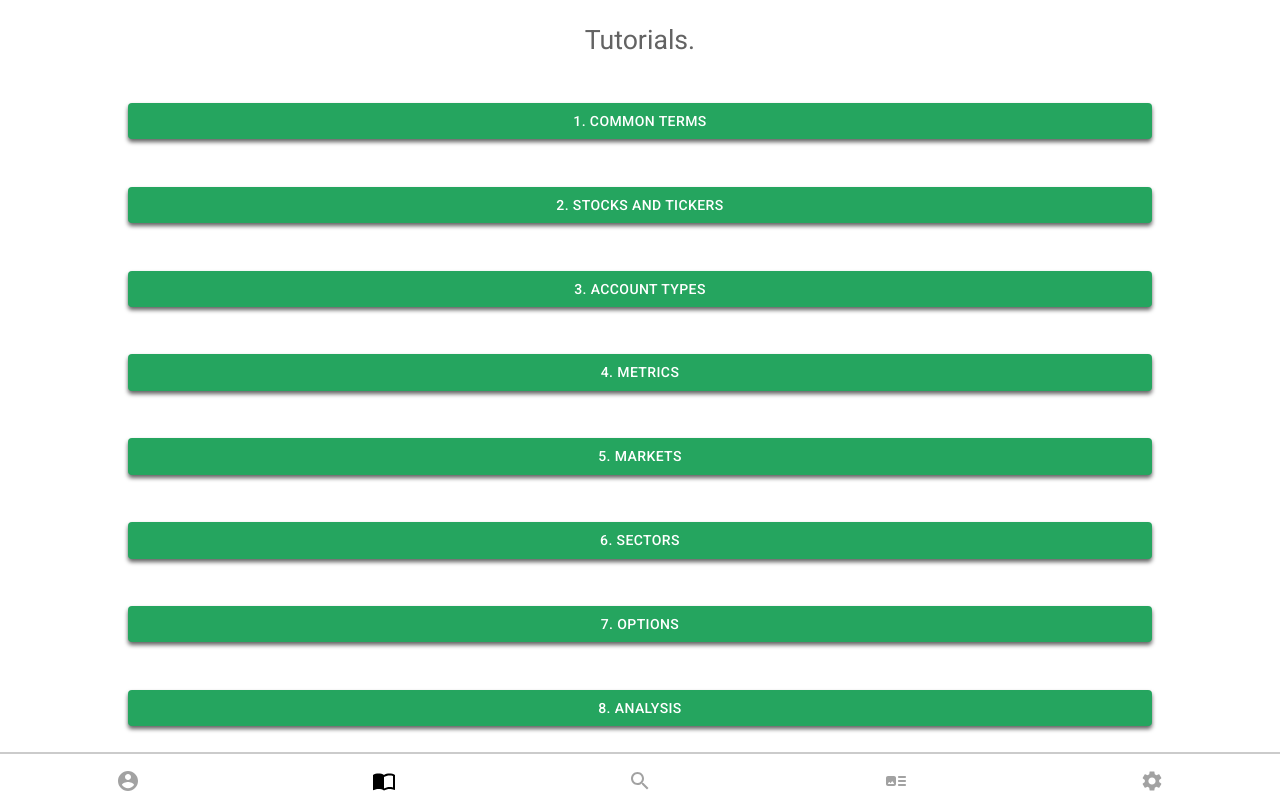
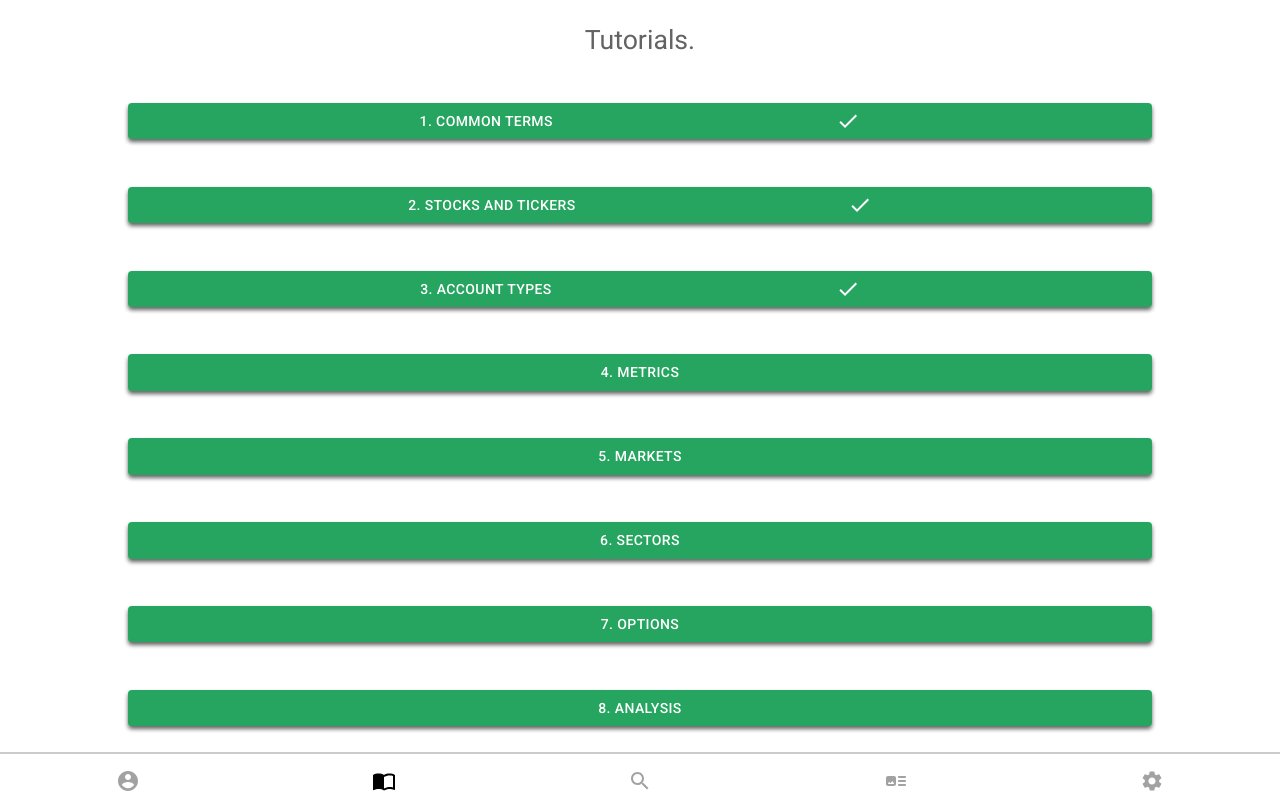
Before and after one commit to CypressJack/stonks-front, a React (Create React App) app: page / in a window 1280 px wide. Both pictures are taken after a click on the button 384 px from the left and 782 px from the top of the page. Built offline with nearby package versions, Linux system fonts and the light colour scheme; no server answers.

Commit message:
implemented search options for stock listings by name and ticker

```diff
--- a/src/App.js
+++ b/src/App.js
@@ -1,37 +1,48 @@
-import React from "react";
+import React, {useState} from "react";
 import "./App.scss";
+
+//Importing API Data hooks and Visual Mode Hooks
 import useApiData from "./hooks/useApiData";
 import useVisualMode from "./hooks/useVisualMode";
 
+//Component Imports
 import News from "./components/news/Index"
 import TickerList from "./components/TickerList";
 import Nav from "./components/Nav";
-import SearchBar from "./components/SearchBar"
+import TutorialPage from "./components/tutorials/TutorialPage";
 import TutorialsList from "./components/tutorials";
-
-// import Button from "@material-ui/core/Button";
 
 // Override styling on any material component in this file
 import "./globalStyleOverride.scss";
 import { StylesProvider } from "@material-ui/core/styles";
-import transitions from "@material-ui/core/styles/transitions";
+
+//Example Tutorial Data
+const title = "Metrics"
+const para1 = "Lorem ipsum, dolor sit amet consectetur adipisicing elit. Impedit libero aut sit dicta voluptatum temporibus consequuntur esse ipsa qui distinctio a corporis, molestias ipsam, repudiandae reiciendis cupiditate accusantium ea provident! Lorem ipsum dolor sit amet consectetur, adipisicing elit. Officiis corrupti neque saepe temporibus ipsum impedit quia eius explicabo, doloribus incidunt aspernatur reiciendis et maxime minima magnam officia ex? Impedit, cumque? Lorem ipsum dolor sit amet consectetur adipisicing elit. Minus, sit illo placeat vitae debitis libero molestiae eum voluptate quia error nostrum. Animi eveniet porro similique tenetur culpa assumenda quibusdam perferendis."
+const sub1 = "But How?"
+const para2 = "Lorem ipsum dolor sit, amet consectetur adipisicing elit. Quis, cupiditate quam inventore provident voluptas expedita sequi, tempore ipsam consectetur incidunt animi vel! Maxime quasi sed dicta beatae, eos quas officiis. Lorem ipsum dolor sit amet consectetur, adipisicing elit. Vitae nemo facilis voluptatibus reiciendis amet. Reiciendis, quia laboriosam provident natus nihil repellat aliquid nesciunt sint cupiditate doloremque rem esse nemo quaerat. Lorem ipsum dolor sit amet consectetur adipisicing elit. Consequuntur et veniam obcaecati dignissimos beatae a libero in vitae fuga, sunt exercitationem nemo excepturi perspiciatis ea unde, voluptas adipisci. Inventore, autem."
 
 export default function App() {
   const { state } = useApiData();
-  const { mode, transition, back } = useVisualMode('showstocks')
+  const { mode, transition, back} = useVisualMode('showstocks')
+  const [search, setSearch] = useState("");
 
   // console.log("users", state.users.users)
   // console.log("stocks", state.stocks.stocks)
   // console.log("transacts", state.transactions.transactions)
   // console.log("tutorials", state.tutorials.tutorials)
   // console.log("news", state.news.allnews)
+  const func = function() {
+    return
+  }
 
   return (
     <StylesProvider injectFirst>
       <div className="App">
         <div className="app-top-half">
-          {mode === 'showtutorials' && (<TutorialsList/>)}
-          {mode === 'showstocks' && (<TickerList stocks={state.stocks} onClick={console.log("")}/>)}
+          {mode === 'showtutorials' && (<TutorialsList onClick={()=> transition('showtutorials-individual')}/>)}
+          {mode==='showtutorials-individual' &&(<TutorialPage title={title} paragraph1={para1} subtitle1={sub1} paragraph2={para2}/>)}
+          {mode === 'showstocks' && (<TickerList stocks={state.stocks} search={search} searchState={setSearch}onClick={func}/>)}
           {mode === 'shownews' && (<News news={state.news.allnews}/>)}
         </div>
         <Nav tutorialClick={() => transition('showtutorials')} newsClick={() => transition('shownews')} searchClick={()=> transition('showstocks')}/>
--- a/src/components/Button.jsx
+++ b/src/components/Button.jsx
@@ -18,6 +18,6 @@ export default function Button(props) {
   );
 
   return (
-    <MuiButton className={buttonClass} onClick={props.click}>{props.children}{ props.completed && <IsCompleted/>}</MuiButton>
+    <MuiButton className={buttonClass} onClick={props.onClick}>{props.children}{ props.completed && <IsCompleted/>}</MuiButton>
   );
 }
--- a/src/components/SearchBar.jsx
+++ b/src/components/SearchBar.jsx
@@ -2,15 +2,15 @@ import React, {useState} from "react";
 import Search from "@material-ui/icons/Search"
 import "./SearchBar.scss"
 export default function SearchBar(props) {
-  const [search, setSearch] = useState("");
+  // const [search, setSearch] = useState("");
 
   return (
     <div className="search-bar">
       <input
       className={"input"}
-      value={search}
+      value={props.search}
       placeholder={"SEARCH"}
-      onChange={(event) => setSearch(event.target.value)}
+      onChange={(event) => props.searchState(event.target.value)}
       />
       <button search className={"button"} onClick={props.onClick}><Search/></button>
     </div>
--- a/src/components/TickerList.jsx
+++ b/src/components/TickerList.jsx
@@ -9,6 +9,7 @@ export default function TickerList(props) {
 
   if (props.stocks.stocks){
     composeTickerItems = props.stocks.stocks.map(ticker => {
+      if ((ticker.name).toLowerCase().startsWith(props.search) || (ticker.symbol).startsWith((props.search).toUpperCase())){
         return (
           <TickerListItem
           onClick={props.onClick}
@@ -19,12 +20,13 @@ export default function TickerList(props) {
           lastSale={ticker.lastsale}
           />
         );
+      }
     });
   }
 
   return (
       <section>
-        <SearchBar/>
+        <SearchBar searchState={props.searchState} search={props.search}/>
         <Slide direction="up" in={true} mountOnEnter unmountOnExit>
         <ul>{composeTickerItems}</ul>
         </Slide>
--- a/src/components/tutorials/TutorialPage.jsx
+++ b/src/components/tutorials/TutorialPage.jsx
@@ -1,10 +1,11 @@
 import React from "react";
 import "./TutorialPage.scss";
+import Slide from '@material-ui/core/Slide';
 
 export default function TutorialPage(props) {
 
-
   return (
+    <Slide direction="up" in={true} mountOnEnter unmountOnExit>
     <main className={"tutorial-main"}>
       <header className={"tutorial-title"}>{props.title}</header>
       <p className={"tutorial-paragraphs"}>{props.paragraph1}</p>
@@ -13,5 +14,6 @@ export default function TutorialPage(props) {
       {props.subtitle2 && <header className={"subtitle"}>{props.subtitle2}</header>}
       {props.paragraph3 && <p className={"tutorial-paragraphs"}>{props.paragraph3}</p>}
     </main>
+    </Slide>
   );
 };
--- a/src/components/tutorials/TutorialPage.scss
+++ b/src/components/tutorials/TutorialPage.scss
@@ -3,6 +3,7 @@
   flex-direction: column;
   align-items: center;
   color: #636363;
+  margin: 20px;
 }
 
 .tutorial-paragraphs {
--- a/src/components/tutorials/index.jsx
+++ b/src/components/tutorials/index.jsx
@@ -5,20 +5,19 @@ import Slide from '@material-ui/core/Slide';
 
 export default function TutorialsList(props) {
 
-
   return (
     <Slide direction="up" in={true} mountOnEnter unmountOnExit>
-    <body className={"tutorials-body"}>
+    <main className={"tutorials-body"}>
       <header>Tutorials.</header>
-      <Button tutorial onClick={props.onClick} completed={false}>1. Common Terms</Button>
-      <Button tutorial onClick={props.onClick} completed={false}>2. Stocks and Tickers</Button>
-      <Button tutorial onClick={props.onClick} completed={false}>3. Account Types</Button>
+      <Button tutorial onClick={props.onClick} completed={true}>1. Common Terms</Button>
+      <Button tutorial onClick={props.onClick} completed={true}>2. Stocks and Tickers</Button>
+      <Button tutorial onClick={props.onClick} completed={true}>3. Account Types</Button>
       <Button tutorial onClick={props.onClick} completed={false}>4. Metrics</Button>
       <Button tutorial onClick={props.onClick} completed={false}>5. Markets</Button>
       <Button tutorial onClick={props.onClick} completed={false}>6. Sectors</Button>
       <Button tutorial onClick={props.onClick} completed={false}>7. Options</Button>
       <Button tutorial onClick={props.onClick} completed={false}>8. Analysis</Button>
-    </body>
+    </main>
     </Slide>
   );
 }
--- a/src/hooks/useApiData.js
+++ b/src/hooks/useApiData.js
@@ -8,7 +8,8 @@ export default function useApiData() {
     stocks: [],
     tutorials: [],
     transactions: [],
-    news: []
+    news: [],
+    search: ""
   });
 
   //Initial Axios Call to API// All Tokens are hard coded for now
@@ -30,7 +31,6 @@ export default function useApiData() {
         '/api/all-news'
       )
     ]).then((all) => {
-      console.log("finished")
       setState((prev) => ({
         ...prev,
         stocks: all[0].data,
@@ -42,5 +42,9 @@ export default function useApiData() {
     });
   }, []);
 
-  return { state, setState };
+  const setSearch = (string) => {
+    setState((prev)=> ({...prev,day: string}))
+  }
+
+  return { state, setState, setSearch };
 }
```
Lines whose indentation alone changed are shown as unchanged.
